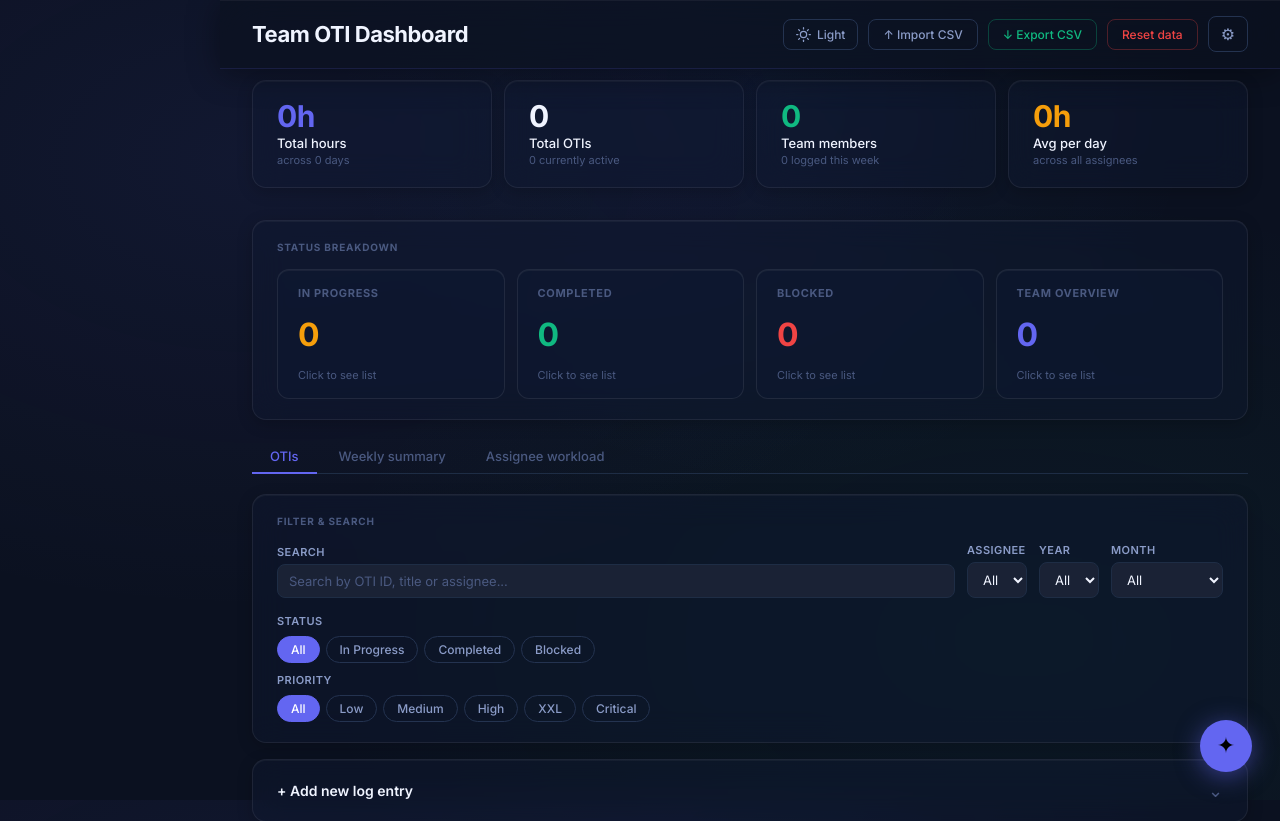
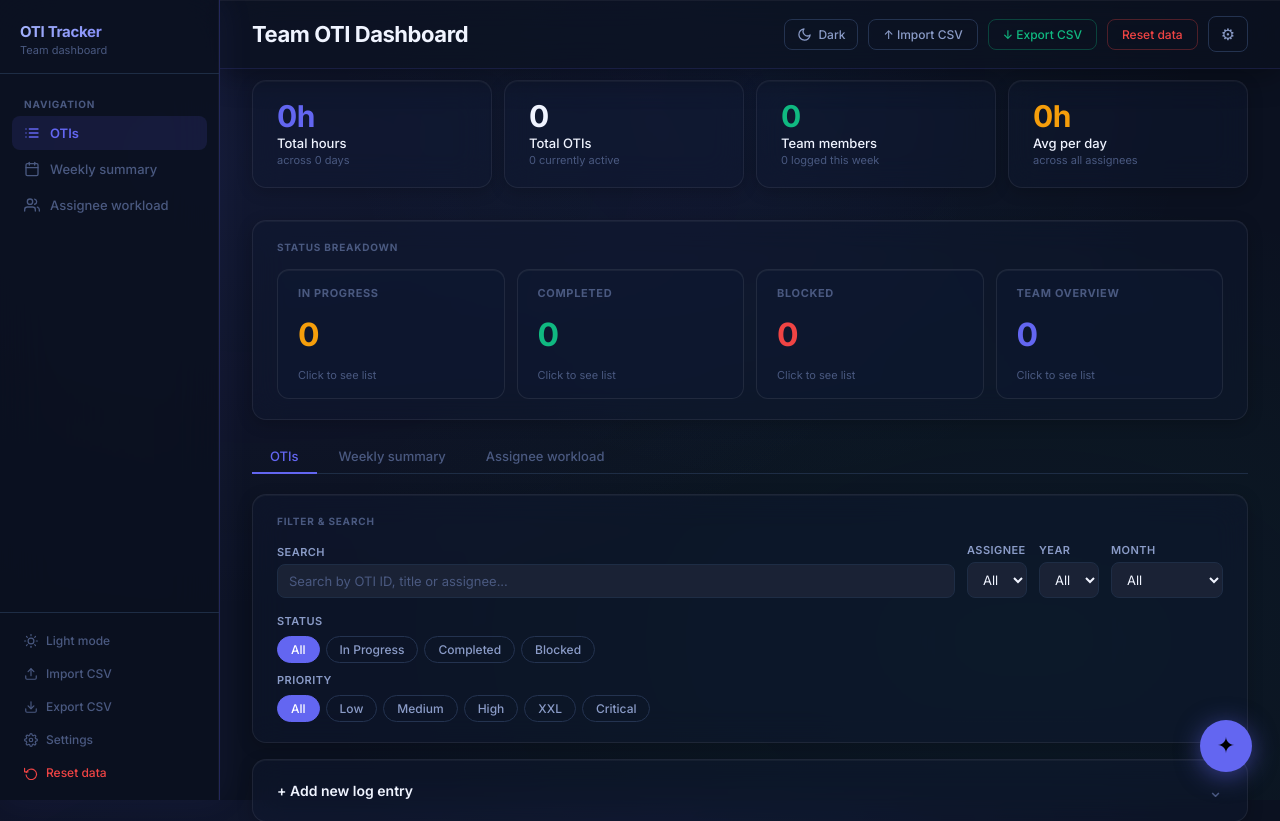
Before and after one commit to sreya-kambhatla/OTI-Tracker-AI, a React (Vite) app: page / in a window 1280 px wide. Shown: the top 821 px of the page. Built offline with nearby package versions, Linux system fonts and the light colour scheme.

Commit message:
Update App.jsx

```diff
--- a/src/App.jsx
+++ b/src/App.jsx
@@ -2,6 +2,7 @@ import React from 'react';
 import { EMPTY_FILTERS } from './constants';
 import { groupByOTI, sumHours, applyFilters, loadFromStorage, saveToStorage, exportToCSV } from './utils';
 import TopBar from './components/TopBar';
+import Sidebar from './components/Sidebar';
 import Dashboard from './components/Dashboard';
 import Filters from './components/Filters';
 import AddEntryForm from './components/AddEntryForm';
@@ -76,14 +77,18 @@ function App() {
 
   return (
     <div>
-      <TopBar
+      <Sidebar
+        tab={tab}
+        onTab={setTab}
         theme={theme}
         onToggleTheme={() => setTheme(t => t === "dark" ? "light" : "dark")}
         onImport={() => setShowImport(true)}
         onExport={() => exportToCSV(filteredLogs)}
+        onSettings={() => setShowSettings(true)}
         onReset={handleResetData}
-        onSettings={() => setShowSettings(true)}
       />
+
+      <TopBar />
 
       <Dashboard logs={filteredLogs} />
 
```
